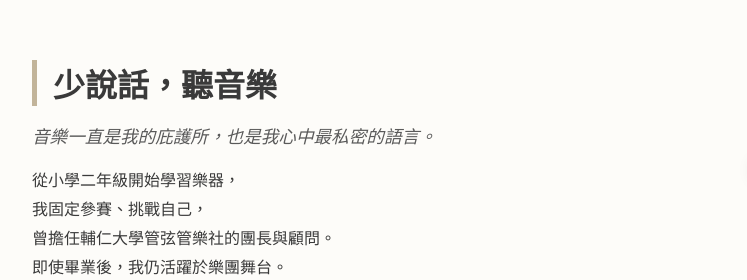
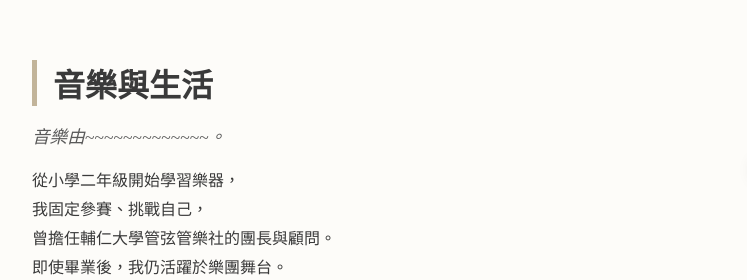
Before and after one commit to tseng0719/Tseng-Ping-Hsuan, a plain HTML site: page index.html in a window 1280 px wide. Shown: the part 3987-4267 px from the top of the page, 96-843 px from the left. Drawn offline with Linux system fonts and the light colour scheme.

Commit message:
Update index.html

```diff
--- a/index.html
+++ b/index.html
@@ -53,8 +53,8 @@
 <section id="music" class="music-section">
   <div class="music-hero">
     <div class="music-text-box">
-    <h2>少說話，聽音樂</h2>
-      <p class="music-subtext">音樂一直是我的庇護所，也是我心中最私密的語言。</p>
+    <h2>音樂與生活</h2>
+      <p class="music-subtext">音樂由~~~~~~~~~~~~~。</p>
       <p class="music-more">
         從小學二年級開始學習樂器，<br>
           我固定參賽、挑戰自己，<br>
```
